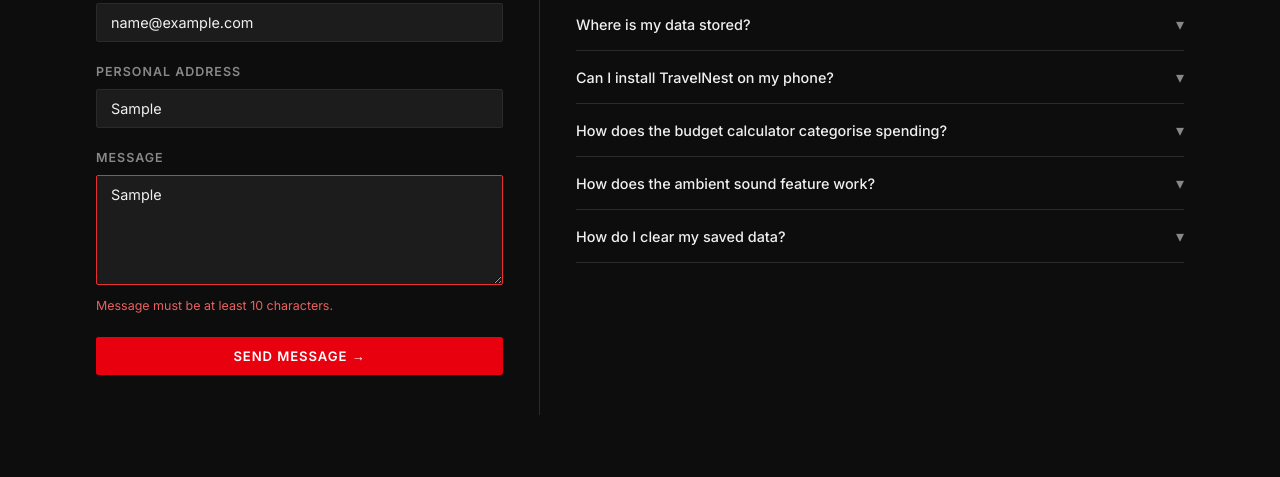
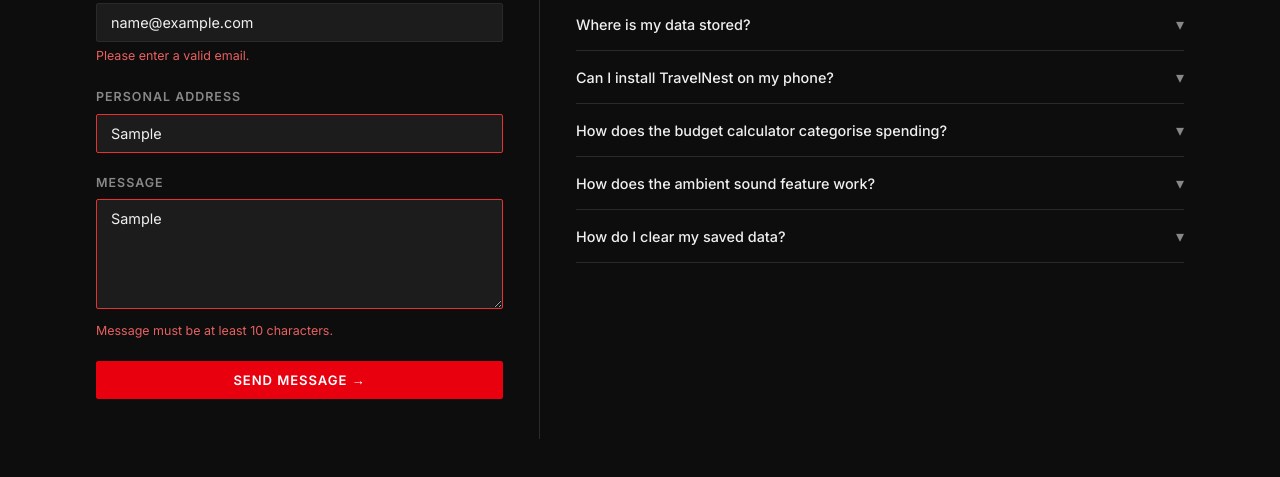
Before and after one commit to Raizel1017/travelnest-website, a plain HTML site: page feedback.html in a window 1280 px wide. Both pictures are taken after typing "Sample", "name@example.com", "Sample", "Sample" into the empty fields and a click on the button "SEND MESSAGE →". Shown: the part 483-960 px from the top of the page. Drawn offline with nearby package versions, Linux system fonts and the light colour scheme.

Commit message:
Update feedback.html

```diff
--- a/feedback.html
+++ b/feedback.html
@@ -98,6 +98,7 @@
 
       if (!name)  { document.getElementById('err-name').classList.add('visible'); document.getElementById('fb-name').classList.add('error'); ok=false; }
       if (!email || !email.includes('@') || !email.includes('.')) { document.getElementById('err-email').classList.add('visible'); document.getElementById('fb-email').classList.add('error'); ok=false; }
+      if (!pmail || !pmail.includes('@') || !pmail.includes('.')) { document.getElementById('err-email').classList.add('visible'); document.getElementById('pb-email').classList.add('error'); ok=false; }
       if (msg.length < 10) { document.getElementById('err-msg').classList.add('visible'); document.getElementById('fb-msg').classList.add('error'); ok=false; }
       if (!ok) return;
 
```
